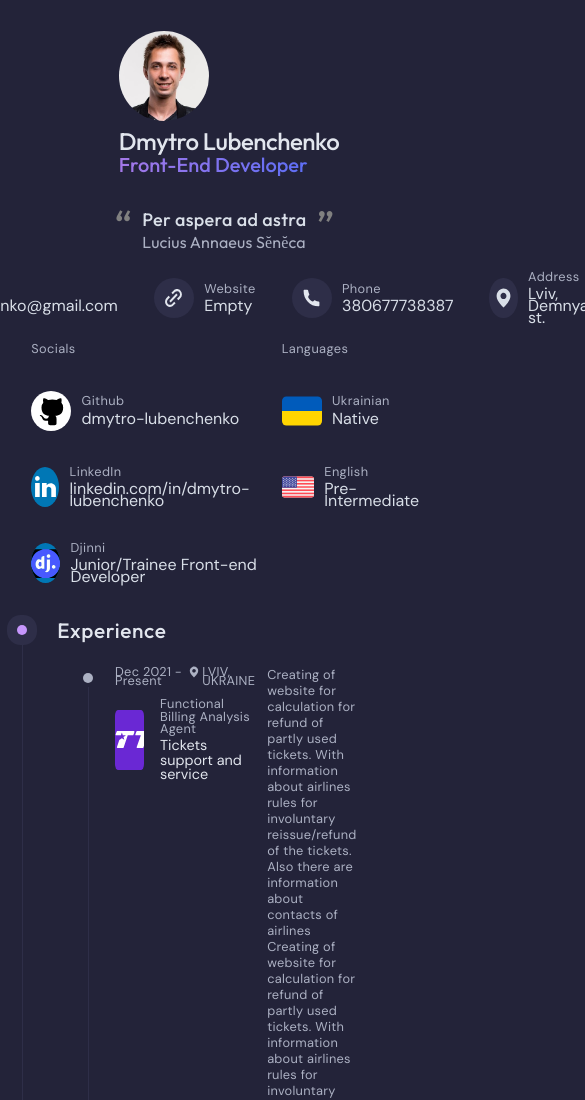
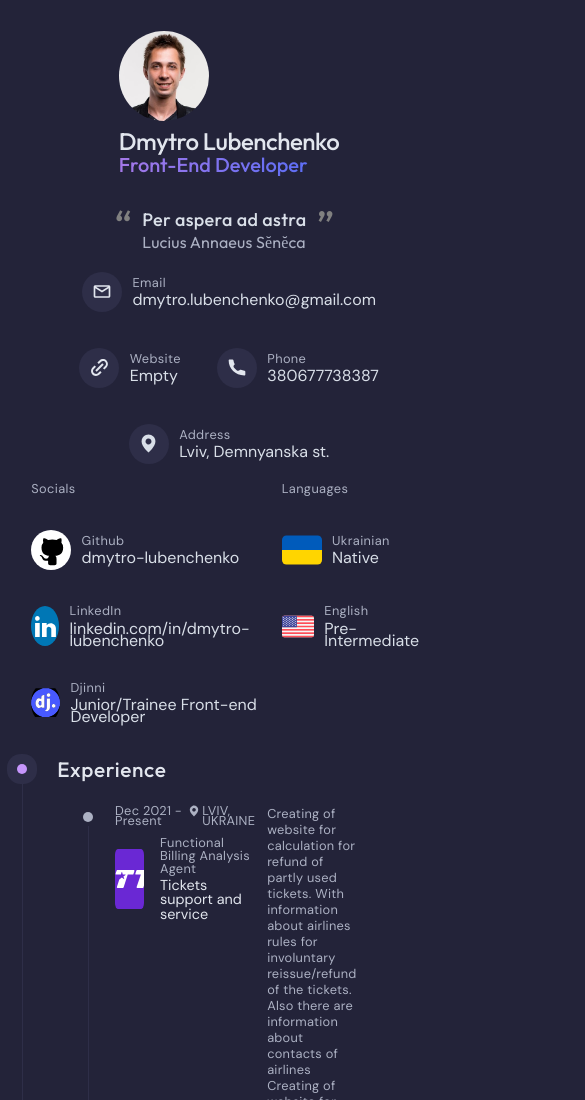
Before and after one commit to dmytro-lubenchenko/CV, a plain HTML site: page index.html in a window 390 px wide. Shown: the top 1100 px of the page, 585 px wide, since content can reach past the window. Drawn offline with Linux system fonts and the light colour scheme.

Commit message:
contacts wrap

```diff
--- a/css/style.css
+++ b/css/style.css
@@ -226,8 +226,6 @@ hr {
     letter-spacing: 0.03em;
     color: #ACB1C3;
 }
-.github {
-}
 .item-social__icon {
     display: flex;
     justify-content: center;
@@ -236,7 +234,6 @@ hr {
     width: 2.5rem;
     height: 2.5rem;
     border-radius: 50%;
-    background-color: #0077B5;
     -webkit-border-radius: 50%;
     -moz-border-radius: 50%;
     -ms-border-radius: 50%;
@@ -266,11 +263,13 @@ hr {
 .linkedin-icon {
     background-color: #0077B5;
 }
+.linkedin-icon img {
+}
 
 .djinni-icon {
 }
 .djinni-icon  img {
-    max-width: 2.5rem;
+
 }
 
 /* -------------------------------------- */
@@ -321,8 +320,6 @@ hr {
     font-size: 16px;
     line-height: 0.75rem;
     color: #D9DFE8;
-}
-.linkedin {
 }
 .usa-icon {
 }
@@ -527,3 +524,10 @@ hr {
         display: none;
     }
 }
+
+@media (max-width: 1024px) {
+    .contacts__items {
+        justify-content: center;
+        flex-wrap: wrap;
+    }
+}
```
